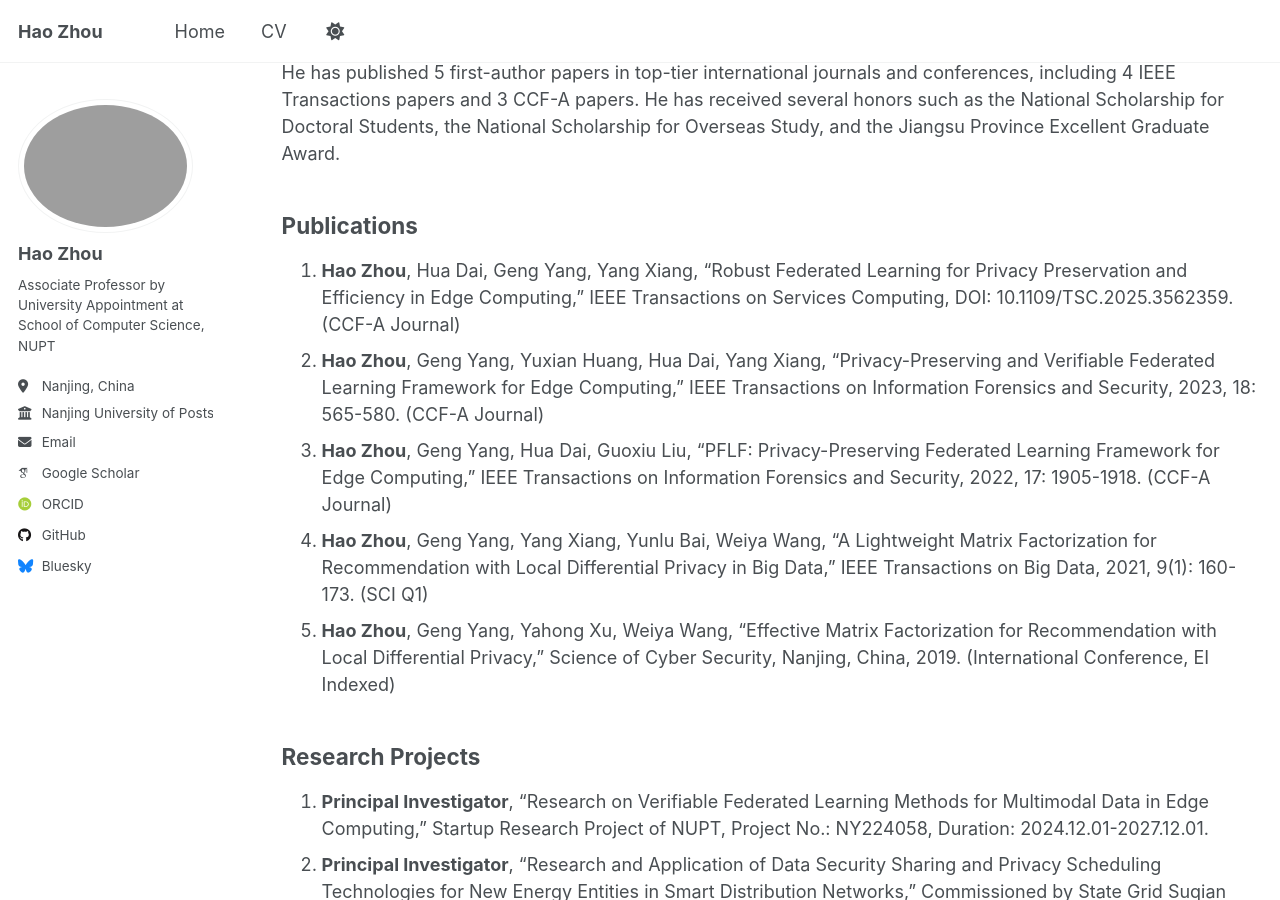
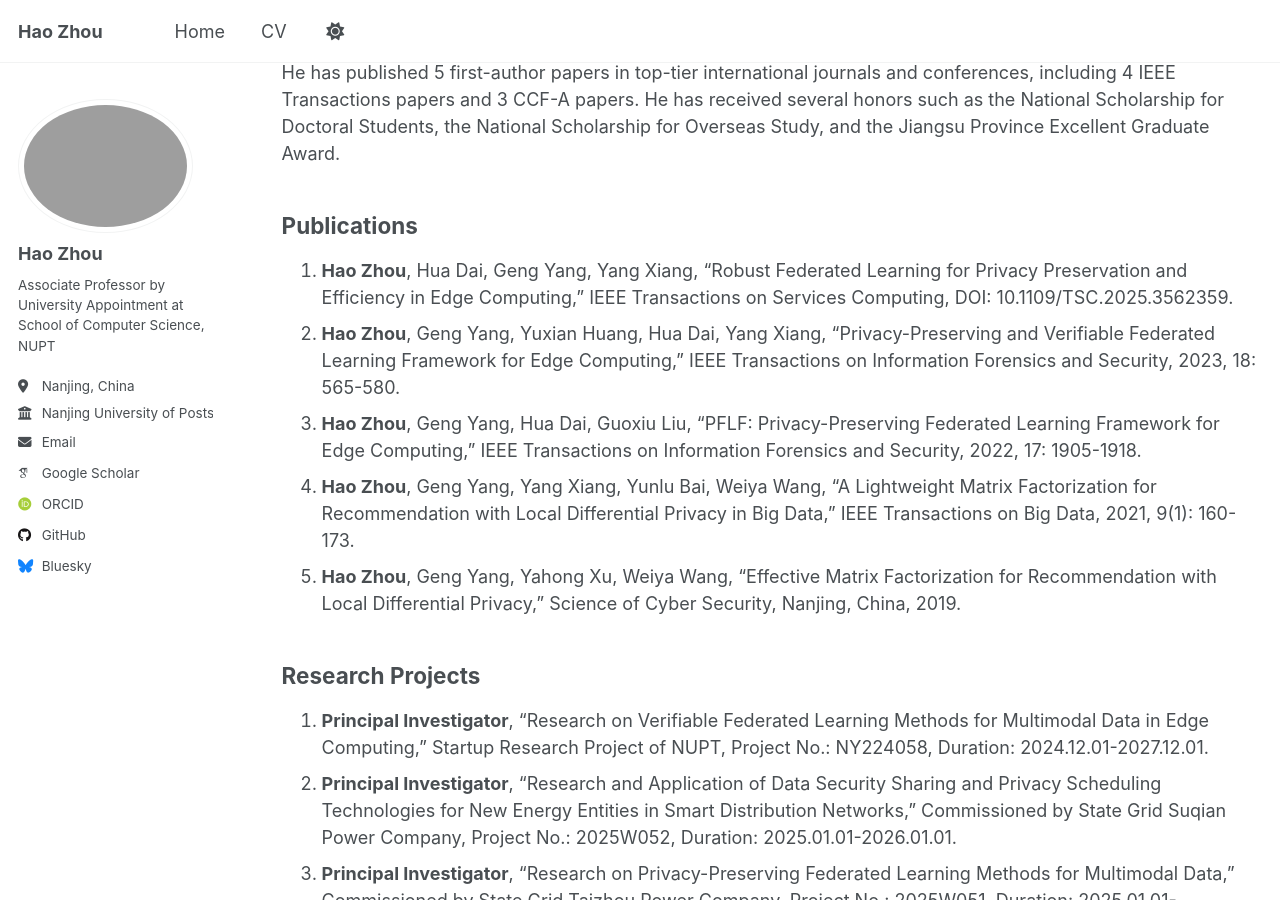
Before and after one commit to haozhou12/haozhou12.github.io, a Jekyll site: the page built from _pages/cv.md, in a window 1280 px wide and 900 px high, scrolled down 595 px. Built offline with Jekyll 4.4.1, drawn with Linux system fonts in a browser that asks for light colours; some web fonts are replaced.

Commit message:
Update cv.md

```diff
--- a/_pages/cv.md
+++ b/_pages/cv.md
@@ -26,11 +26,11 @@ He has published 5 first-author papers in top-tier international journals and co
 
 ## Publications
 
-1. **Hao Zhou**, Hua Dai, Geng Yang, Yang Xiang, "Robust Federated Learning for Privacy Preservation and Efficiency in Edge Computing," IEEE Transactions on Services Computing, DOI: 10.1109/TSC.2025.3562359. (CCF-A Journal)
-2. **Hao Zhou**, Geng Yang, Yuxian Huang, Hua Dai, Yang Xiang, "Privacy-Preserving and Verifiable Federated Learning Framework for Edge Computing," IEEE Transactions on Information Forensics and Security, 2023, 18: 565-580. (CCF-A Journal)
-3. **Hao Zhou**, Geng Yang, Hua Dai, Guoxiu Liu, "PFLF: Privacy-Preserving Federated Learning Framework for Edge Computing," IEEE Transactions on Information Forensics and Security, 2022, 17: 1905-1918. (CCF-A Journal)
-4. **Hao Zhou**, Geng Yang, Yang Xiang, Yunlu Bai, Weiya Wang, "A Lightweight Matrix Factorization for Recommendation with Local Differential Privacy in Big Data," IEEE Transactions on Big Data, 2021, 9(1): 160-173. (SCI Q1)
-5. **Hao Zhou**, Geng Yang, Yahong Xu, Weiya Wang, "Effective Matrix Factorization for Recommendation with Local Differential Privacy," Science of Cyber Security, Nanjing, China, 2019. (International Conference, EI Indexed)
+1. **Hao Zhou**, Hua Dai, Geng Yang, Yang Xiang, "Robust Federated Learning for Privacy Preservation and Efficiency in Edge Computing," IEEE Transactions on Services Computing, DOI: 10.1109/TSC.2025.3562359.
+2. **Hao Zhou**, Geng Yang, Yuxian Huang, Hua Dai, Yang Xiang, "Privacy-Preserving and Verifiable Federated Learning Framework for Edge Computing," IEEE Transactions on Information Forensics and Security, 2023, 18: 565-580.
+3. **Hao Zhou**, Geng Yang, Hua Dai, Guoxiu Liu, "PFLF: Privacy-Preserving Federated Learning Framework for Edge Computing," IEEE Transactions on Information Forensics and Security, 2022, 17: 1905-1918.
+4. **Hao Zhou**, Geng Yang, Yang Xiang, Yunlu Bai, Weiya Wang, "A Lightweight Matrix Factorization for Recommendation with Local Differential Privacy in Big Data," IEEE Transactions on Big Data, 2021, 9(1): 160-173.
+5. **Hao Zhou**, Geng Yang, Yahong Xu, Weiya Wang, "Effective Matrix Factorization for Recommendation with Local Differential Privacy," Science of Cyber Security, Nanjing, China, 2019.
 
 ## Research Projects
 
```
